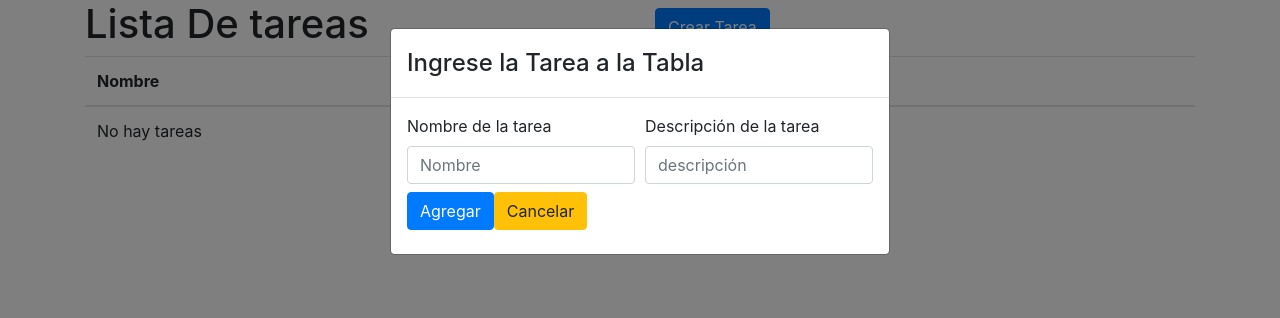
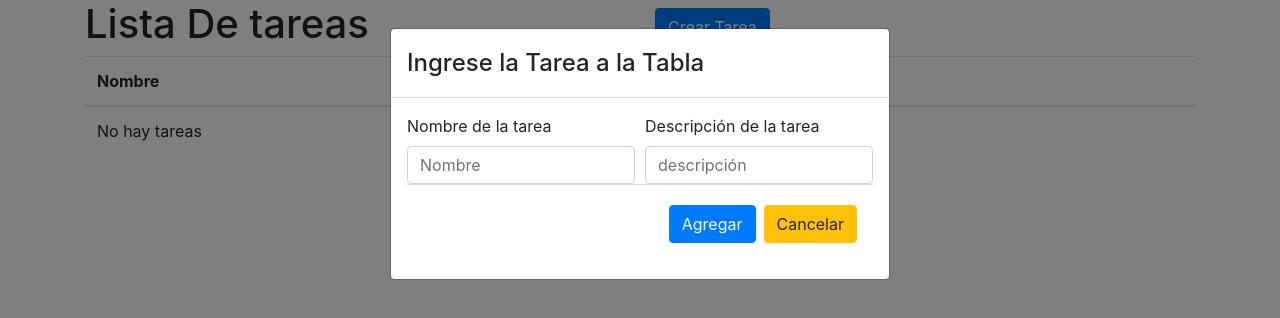
Before and after one commit to SebastianHoyosLopez/Challenge, a React (Create React App) app: page / in a window 1280 px wide. Both pictures are taken after a click on the button "Crear Tarea". Shown: the top 318 px of the page. Built offline with nearby package versions, Linux system fonts and the light colour scheme.

Commit message:
to do list updated

```diff
--- a/src/components/ModalNewHomeWork.jsx
+++ b/src/components/ModalNewHomeWork.jsx
@@ -12,8 +12,8 @@ const NewHomeWork = (props) => {
 
   const onSubmit = (data, e) => {
     console.log(data)
+    props.addHomeWork(data)
     abrirCerrar()
-    props.addHomeWork(data)
     //limpiar campos
     e.target.reset()
   }
@@ -58,7 +58,7 @@ const NewHomeWork = (props) => {
                 <div>{errors?.description?.message}</div>
               </div>
             </div>
-            <div>
+            <div className="modal-footer">
               <button className="btn btn-primary my-2">Agregar</button>
               <button className="btn btn-warning" onClick={() => abrirCerrar()}>
                 Cancelar
```
